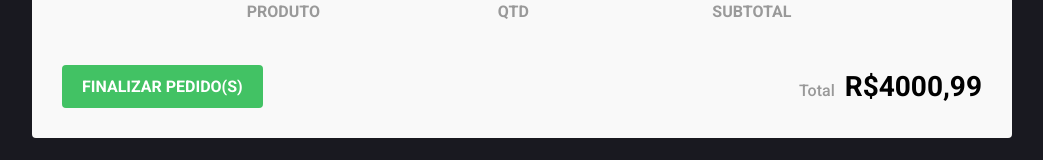
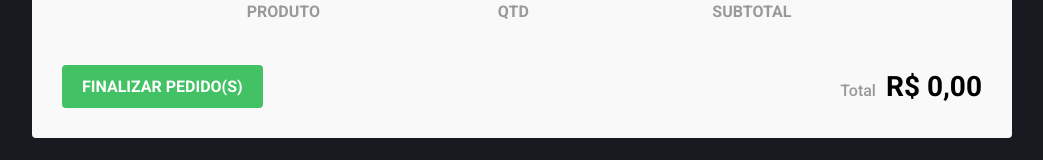
Before and after one commit to Thales-Eduardo/Shopping-cart-with-redux, a React (Create React App) app: page /cart in a window 1280 px wide. Shown: the part 211-371 px from the top of the page, without its empty margins (118-1161 px from the left). Built offline with nearby package versions, Linux system fonts and the light colour scheme.

Commit message:
Calculando total e subtotal.

```diff
--- a/package.json
+++ b/package.json
@@ -21,6 +21,7 @@
   },
   "scripts": {
     "start": "react-scripts start",
+    "dev": "json-server server.json -p 3333 -w",
     "build": "react-scripts build",
     "test": "react-scripts test",
     "eject": "react-scripts eject"
--- a/src/pages/Cart/index.js
+++ b/src/pages/Cart/index.js
@@ -7,10 +7,11 @@
 } from 'react-icons/md';
 
 import { removeFromCart, updateAmount } from '../../store/modules/cart/actions';
+import { formatPrice } from '../../util/format';
 
 import { Container, Product, PriceTotal } from './styles';
 
-function Cart({ cart, dispatch }) {
+function Cart({ cart, dispatch, total }) {
   function increment(product) {
     dispatch(updateAmount(product.id, product.amount + 1));
   }
@@ -55,7 +56,7 @@
                 </div>
               </td>
               <td>
-                <strong>R$4000,80</strong>
+                <strong>{product.subtotal}</strong>
               </td>
               <td>
                 <button
@@ -74,7 +75,7 @@
         <button type="button">Finalizar pedido(s)</button>
         <PriceTotal>
           <span>Total</span>
-          <strong>R$4000,99</strong>
+          <strong>{total}</strong>
         </PriceTotal>
       </footer>
     </Container>
@@ -82,7 +83,16 @@
 }
 
 const mapStateToProps = (state) => ({
-  cart: state.cart,
+  cart: state.cart.map((product) => ({
+    ...product,
+    subtotal: formatPrice(product.price * product.amount),
+  })),
+
+  total: formatPrice(
+    state.cart.reduce((total, product) => {
+      return total + product.price * product.amount;
+    }, 0),
+  ),
 });
 
 export default connect(mapStateToProps)(Cart);
```
